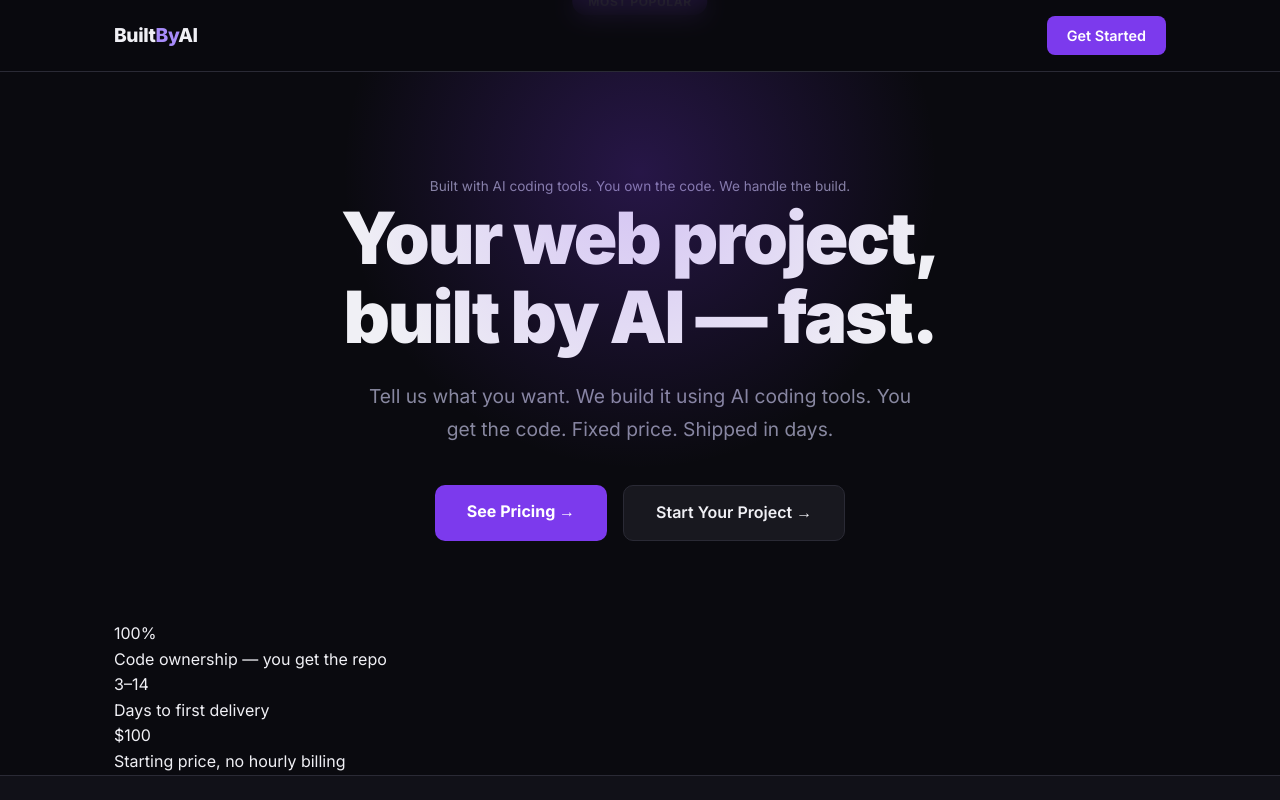
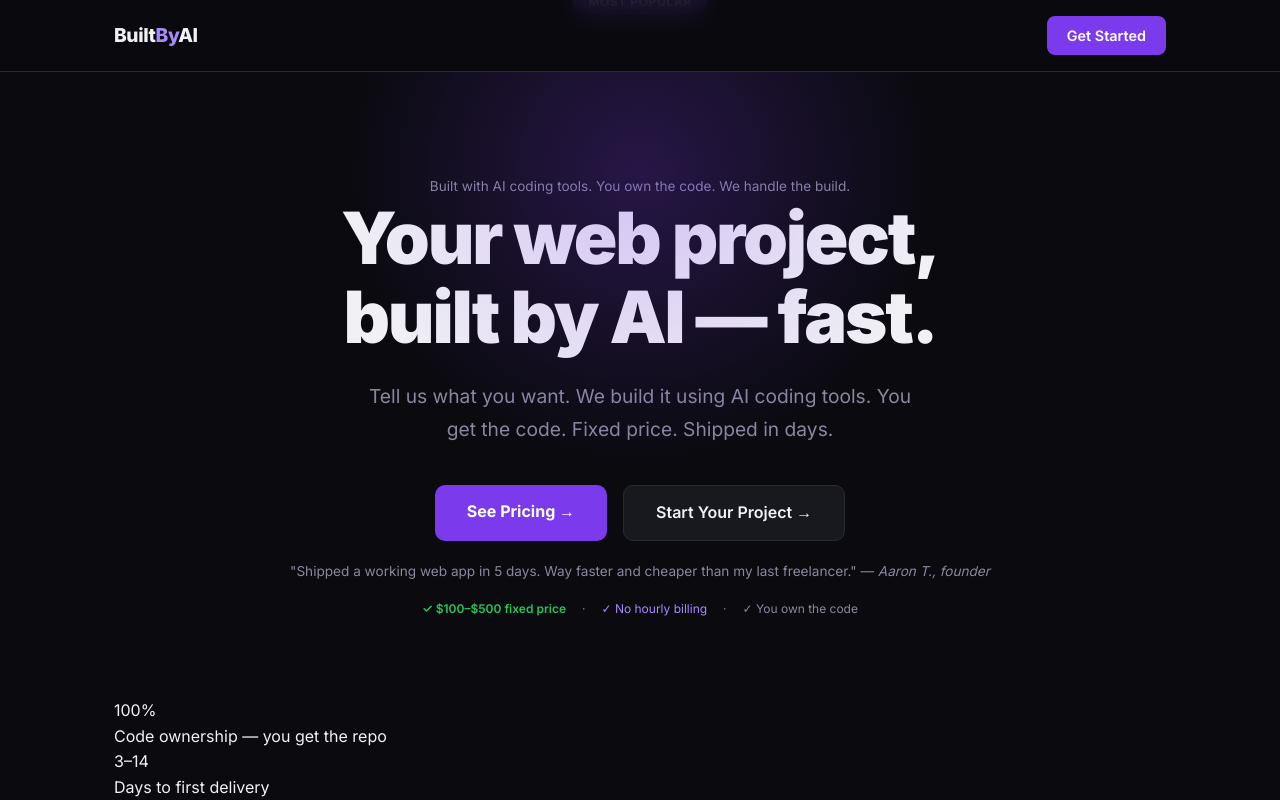
Before and after one commit to claudiaclawdbot/built-by-ai, a Next.js app: page / in a window 1280 px wide. Shown: the top 800 px of the page. Built offline with nearby package versions, Linux system fonts and the light colour scheme.

Commit message:
Add testimonial + trust badges to hero section

```diff
--- a/app/page.tsx
+++ b/app/page.tsx
@@ -201,6 +201,16 @@ export default function HomePage() {
           <div className="hero-actions">
             <a href="#pricing" className="btn-primary">See Pricing →</a>
             <a href="#intake" className="btn-secondary">Start Your Project →</a>
+          </div>
+          <p style={{ marginTop: '20px', fontSize: '0.85rem', color: 'var(--text-muted)' }}>
+            "Shipped a working web app in 5 days. Way faster and cheaper than my last freelancer." — <em>Aaron T., founder</em>
+          </p>
+          <div style={{ display: 'flex', gap: '16px', marginTop: '16px', justifyContent: 'center', flexWrap: 'wrap' }}>
+            <span style={{ fontSize: '0.75rem', color: 'var(--green)', fontWeight: 600 }}>✓ $100–$500 fixed price</span>
+            <span style={{ fontSize: '0.75rem', color: 'var(--text-muted)' }}>·</span>
+            <span style={{ fontSize: '0.75rem', color: 'var(--accent-light)' }}>✓ No hourly billing</span>
+            <span style={{ fontSize: '0.75rem', color: 'var(--text-muted)' }}>·</span>
+            <span style={{ fontSize: '0.75rem', color: 'var(--text-muted)' }}>✓ You own the code</span>
           </div>
         </div>
       </section>
```
